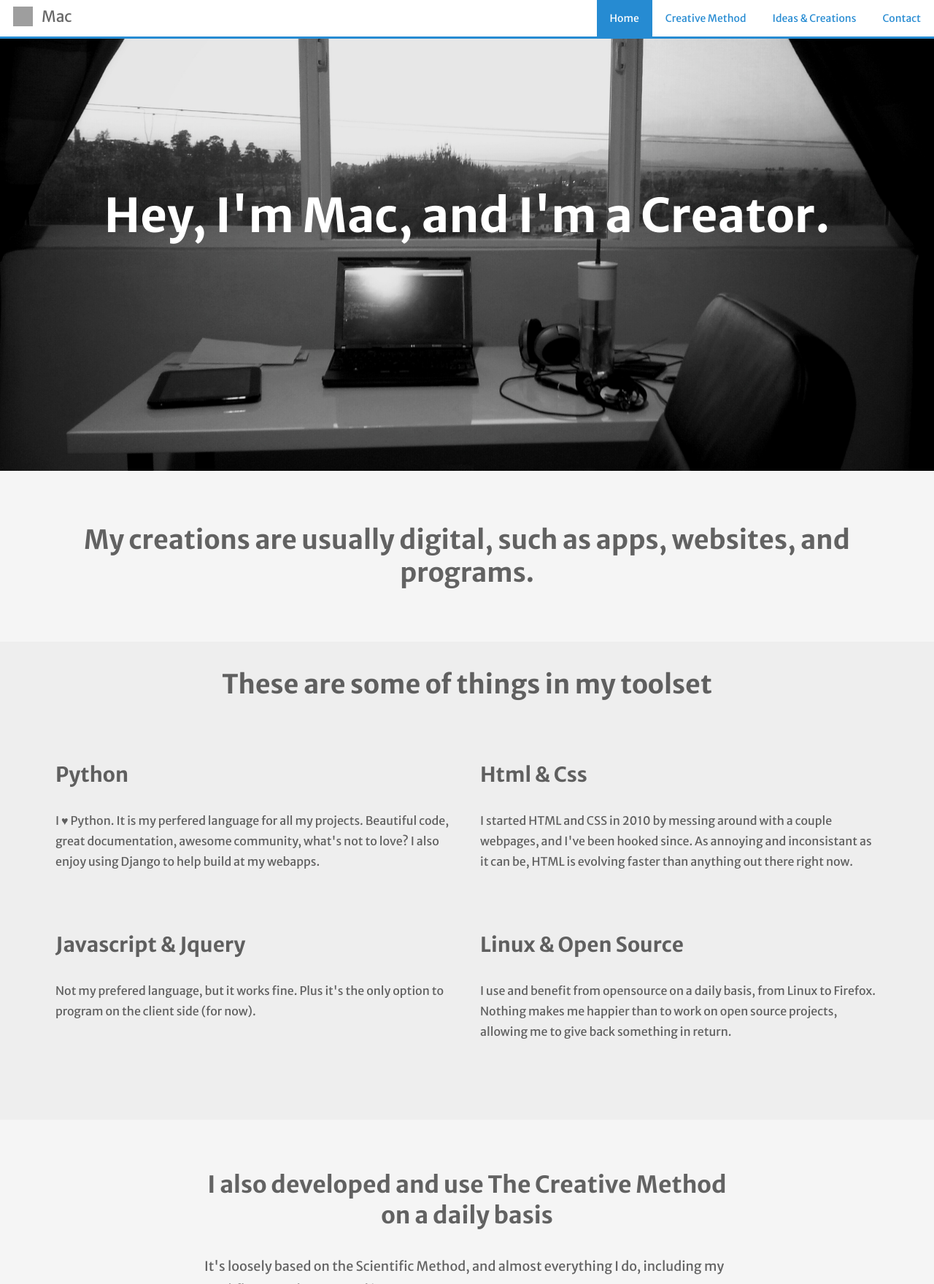
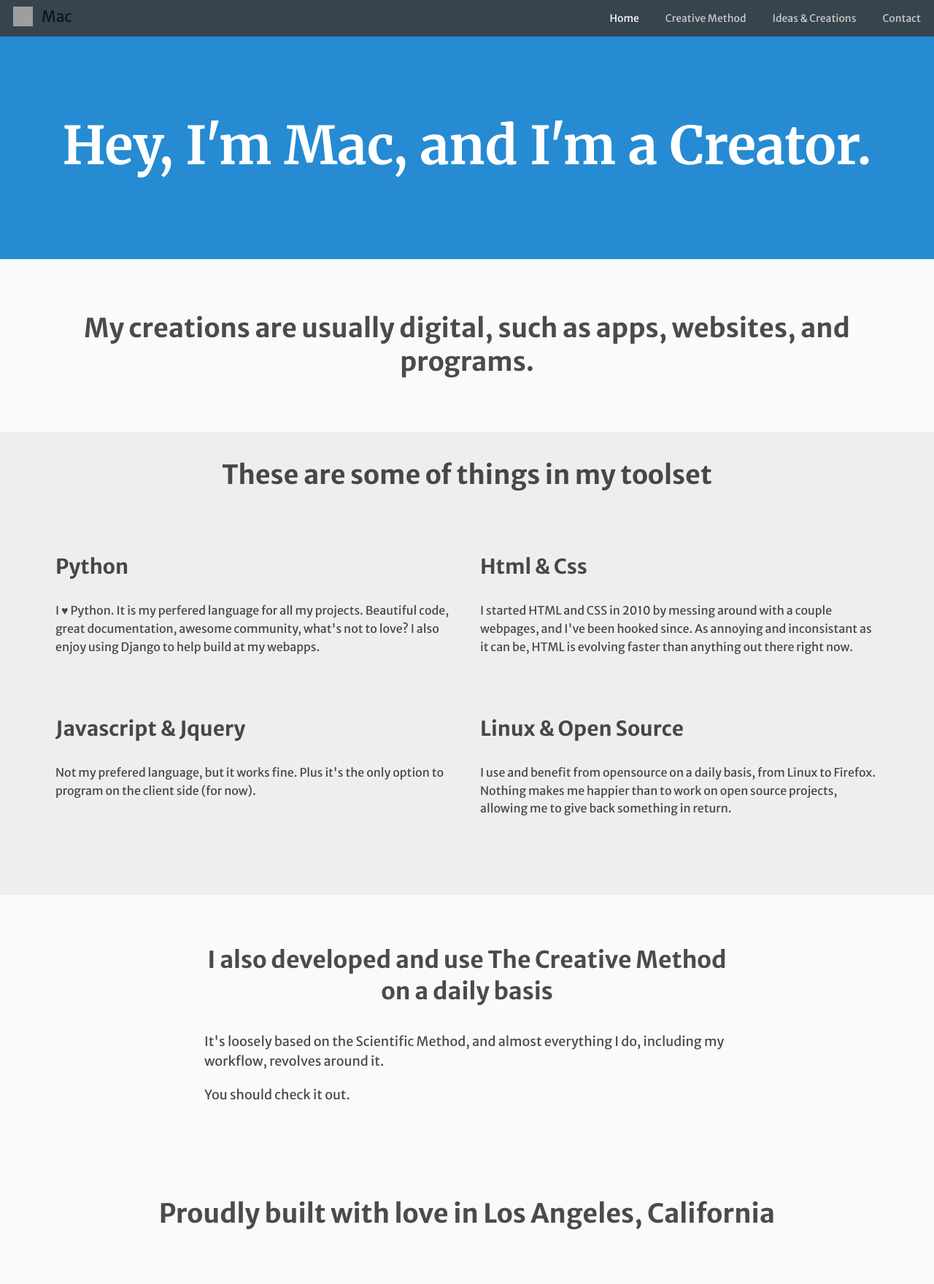
Before and after one commit to macrman/binarymac, a Django app: page / in a window 1280 px wide. Shown: the whole page at 73% size. Run offline with Django 3.2, Linux system fonts and the light colour scheme; some libraries are stand-ins or nearby versions; grey boxes are pictures that could not be loaded.

Commit message:
various changes to menu, post detail, post list

```diff
--- a/binarymac/static/css/style.css
+++ b/binarymac/static/css/style.css
@@ -6,7 +6,7 @@ button,
 input,
 select,
 textarea {
-    color: rgba(0,0,0,0.6);
+    color: rgba(0,0,0,0.7);
 }
 
 * {
@@ -18,7 +18,7 @@ textarea {
 body {
     font-family: 'Merriweather Sans', sans-serif;
     font-size: 18px;
-    line-height: 1.77778;
+    line-height: 1.55;
 }
 
 /*
@@ -84,12 +84,12 @@ textarea {
    Author's custom styles
    ========================================================================== */
 
-h1 { font-size: 36px; line-height: 1.25; margin: 1em 0;}
-h2 { font-size: 32px; line-height: 1.33333; margin: 1em 0;}
-h3 { font-size: 28px; line-height: 1.41421; margin: 1em 0;}
-h4 { font-size: 24px; line-height: 1.5; margin: 1em 0;}
-h5 { font-size: 21px; line-height: 1.6; margin: 1em 0;}
-h6 { font-size: 18px; line-height: 1.66667; margin: 1em 0;}
+h1 { font-size: 36px; line-height: 1.3; margin: 1em 0;}
+h2 { font-size: 32px; line-height: 1.35; margin: 1em 0;}
+h3 { font-size: 28px; line-height: 1.4; margin: 1em 0;}
+h4 { font-size: 24px; line-height: 1.45; margin: 1em 0;}
+h5 { font-size: 21px; line-height: 1.5; margin: 1em 0;}
+h6 { font-size: 18px; line-height: 1.55; margin: 1em 0;}
 
 a {
     text-decoration: none;
@@ -152,8 +151,8 @@ a {
     max-width: 720px;
 }
 
-.wrap920 {
-    max-width: 920px;
+.wrap800 {
+    max-width: 800px;
 }
 
 .wrap1200 {
@@ -182,11 +182,10 @@ a {
     left: 0px;
     top: 0px;
     right: 0px;
-    height: 53px;
+    height: 50px;
     position: fixed;
-    background: #fff;
+    background: #36444D;
     z-index: 90;
-    border-bottom: solid 3px #268BD2;
 }
 
 .intro {
@@ -226,7 +225,7 @@ a {
     line-height: 50px;
     padding: 0px 18px;
     font-weight: 400;
-    color: #268BD2;
+    color: #ccc;
 }
 
 .glyph {
@@ -242,7 +241,6 @@ a {
 
 .active {
     color: #fff;
-    background: #268BD2;
 }
 
 .second_tier .active {
@@ -265,7 +263,7 @@ a {
     top: 0px;
     bottom: 0px;
     width: 100%;
-    background: #f5f5f5;
+    background: #fafafa;
 }
 
 .post_list {
@@ -331,16 +342,14 @@ a {
 
 
 .welcome {
+    font-family: "Merriweather", serif;
     width: 100%;
-    background: url("../img/office.jpg") no-repeat center center;
-    background-size: cover;
-    height: 600px;
+    background: #268BD2;
 }
 
 .welcome_text {
     text-align: center;
-    line-height: 300px;
-    font-size: 64px;
+    font-size: 72px;
     font-weight: 700;
     color: #fff;
 }
--- a/binarymac/templates/base.html
+++ b/binarymac/templates/base.html
@@ -6,11 +6,8 @@
         <meta http-equiv="X-UA-Compatible" content="IE=edge,chrome=1">
         <meta name="description" content="">
         <meta name="viewport" content="width=device-width">
-
-        <link
-        href='http://fonts.googleapis.com/css?family=Merriweather+Sans:300,400,700,800'
-        rel='stylesheet'
-        type='text/css'>
+        <link href='http://fonts.googleapis.com/css?family=Merriweather:400,900italic,900,700italic,700,400italic,300italic,300|Merriweather+Sans:400,300italic,300,400italic,700,800,800italic,700italic'
+        rel='stylesheet' type='text/css'>
         <link rel="stylesheet" href="{{ STATIC_URL }}css/normalize.css">
         <link rel="stylesheet" href="{{ STATIC_URL }}css/hello.css">
         <link rel="stylesheet" href=" {{ STATIC_URL }}css/style.css">
--- a/binarymac/templates/contact.html
+++ b/binarymac/templates/contact.html
@@ -2,7 +2,7 @@
 
 {% block main %}
     <h1 class="contact_heading">Talk to me!</h1>
-    <div class="contact_wrap">
+    <div class="contact_wrap clearfix">
         <div class="l50 digital_contact">
             <h3 class="contact_sub_head">In the Digital World...</h3>
             <div class="center_wrap ">
--- a/binarymac/templates/idea_detail.html
+++ b/binarymac/templates/idea_detail.html
@@ -6,8 +6,8 @@ binarymac | {{ post.title }}
 {% endblock %}
 
 {% block main %}
-    <section class="wrap720 inner post_d clearfix">
-        <h1>{{ post.title }}</h1>
+    <section class="wrap800 inner post_d clearfix">
+        <h1 class="post_d_title">{{ post.title }}</h1>
         <p>{{ post.last_updated }}</p>
         {% autoescape off %}
         {{ post.content }}
```
Also changed, not shown: other parts of binarymac/static/css/style.css (+21 -9 lines), binarymac/templates/idea_list.html (+4 -3 lines).
